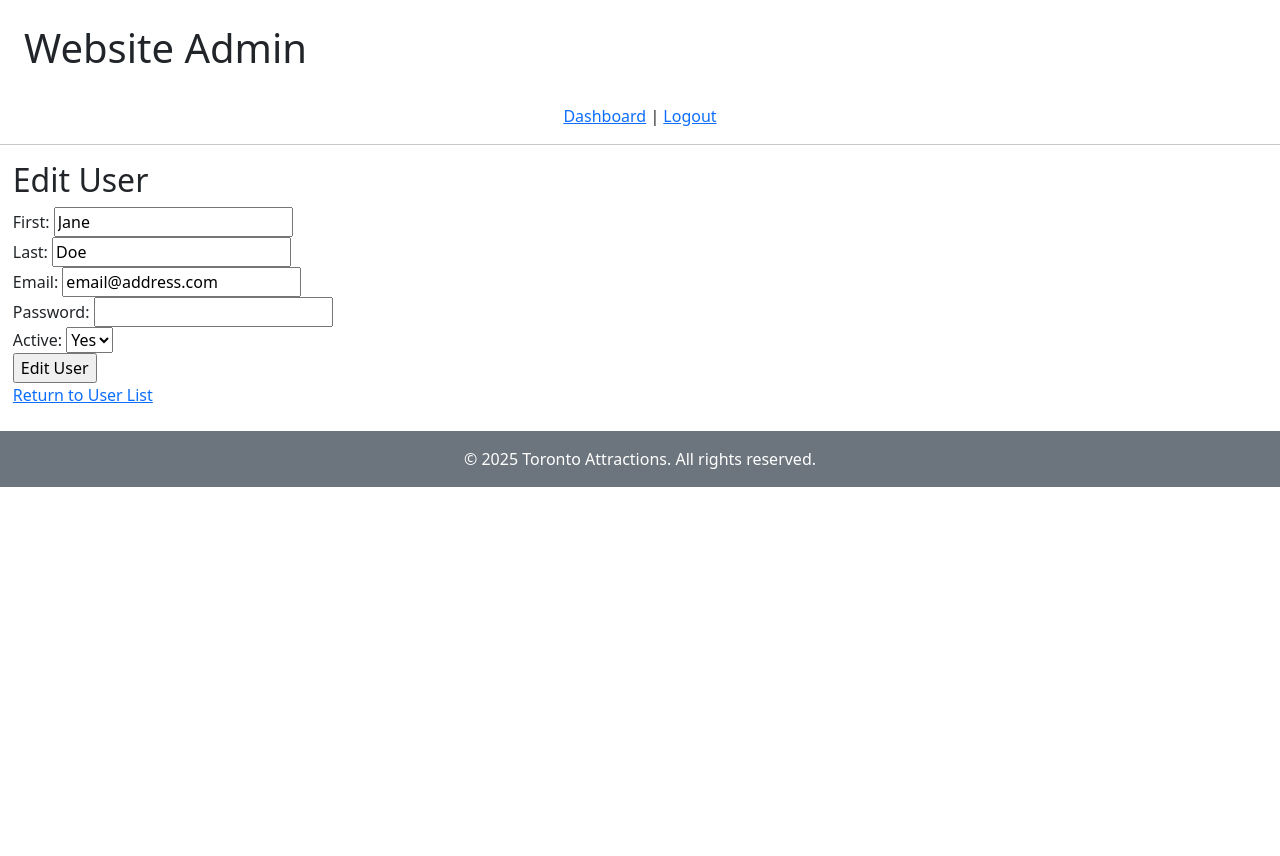
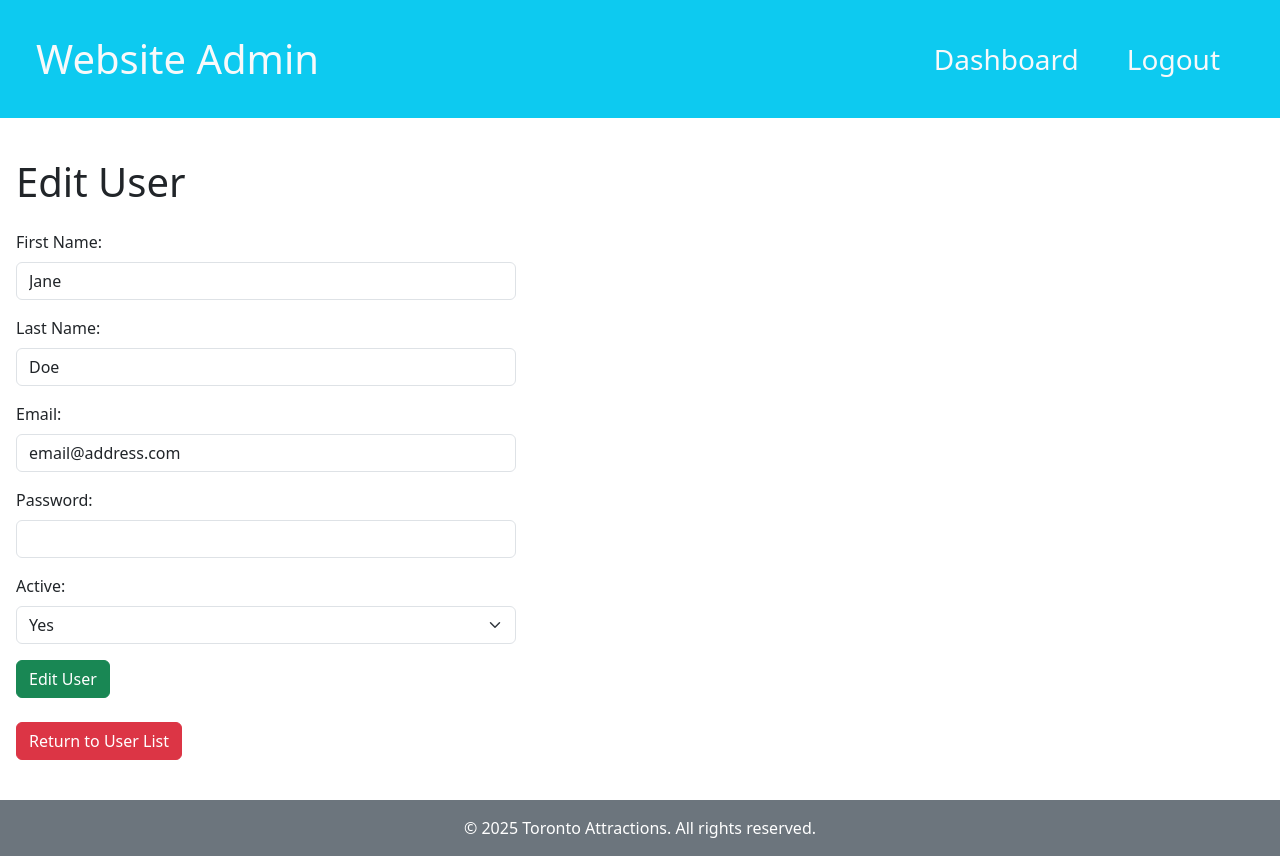
Before and after one commit to DhruvShah28/Toronto-attraction, a PHP site: page /admin/users_edit.php?id=1 in a window 1280 px wide. Before the commit the page ends 487 px from the top, so only its background shows below. Run offline with PHP 8.4, Linux system fonts and the light colour scheme; a user stored in the database is signed in; data comes from the database, SQL or seed files in the repository; a stand-in replaces the project's code that opens the database connection.

Commit message:
Add admin function

```diff
--- a/admin/includes/footer.php
+++ b/admin/includes/footer.php
@@ -1,4 +1,3 @@
-    </div>
 
     <footer class="container-fluid mt-4 text-bg-secondary p-3 text-center">
         <div>&copy; 2025 Toronto Attractions. All rights reserved.</div>
--- a/admin/includes/functions.php
+++ b/admin/includes/functions.php
@@ -14,46 +14,34 @@ function curl_get_contents( $url )
 
 function pre( $data )
 {
-
   echo '<pre>';
   print_r( $data );
   echo '</pre>';
-
 }
 
 function secure()
 {
-
   if( !isset( $_SESSION['id'] ) )
   {
-
-    header( 'Location: /' );
+    set_message("You must first log in to view this page.");
+    header( 'Location: index.php' );
     die();
-
   }
-
 }
 
 function set_message( $message )
 {
-
   $_SESSION['message'] = $message;
-
 }
 
 function get_message()
 {
-
   if( isset( $_SESSION['message'] ) )
   {
+    echo '<div class="container-fluid text-center bg-warning-subtle fs-4 p-3">
+        '.$_SESSION['message'].'
+      </div>';
 
-    echo '<p style="padding: 0 1%;" class="error">
-        <i class="fas fa-exclamation-circle"></i>
-        '.$_SESSION['message'].'
-      </p>
-      <hr>';
     unset( $_SESSION['message'] );
-
   }
-
 }
--- a/admin/includes/header.php
+++ b/admin/includes/header.php
@@ -5,20 +5,28 @@
     <meta name="viewport" content="width=device-width, initial-scale=1.0">
     <title>Attractions Admin</title>
     <link href="https://cdn.jsdelivr.net/npm/bootstrap@5.3.3/dist/css/bootstrap.min.css" rel="stylesheet">
+    <link rel="stylesheet" href="styles.css">
+    <script src="https://cdn.jsdelivr.net/npm/bootstrap@5.3.3/dist/js/bootstrap.bundle.min.js"></script>
 </head>
 
 <body>
-  <h1 class="container-fluid p-4">Website Admin</h1>
+  <nav class="navbar navbar-expand-sm bg-info mb-4 p-4">
+    <div class="container-fluid">
+        <a class="navbar-brand fs-1 text-light" href="#">Website Admin</a>
+        <button class="navbar-toggler" type="button" data-bs-toggle="collapse" data-bs-target="#navbarNavAltMarkup" aria-controls="navbarNavAltMarkup" aria-expanded="false" aria-label="Toggle navigation">
+            <span class="navbar-toggler-icon"></span>
+        </button>
+        <div class="collapse navbar-collapse" id="navbarNavAltMarkup">
+          <div class="navbar-nav ms-auto">
+              <?php if(!isset($_SESSION['id'])): ?>
+              <a class="nav-link fs-3 text-light mx-3" href="../index.php">Back</a>
+              <?php else: ?>
+              <a class="nav-link fs-3 text-light mx-3" href="dashboard.php">Dashboard</a>
+              <a class="nav-link fs-3 text-light mx-3" href="logout.php">Logout</a>
+              <?php endif; ?>
+          </div>
+        </div>
+    </div>
+  </nav>
 
-  <?php if(isset($_SESSION['id'])): ?>
-    <nav style="padding: 0 1%; text-align: center;">
-        <a href="dashboard.php">Dashboard</a> |
-        <a href="logout.php">Logout</a>
-    </nav>
-  <?php endif; ?>
-
-  <hr>
-
-  <?php echo get_message(); ?>
-
-  <div style="max-width: 1500px; margin: auto; padding: 0 1%;">
+  <?php get_message(); ?>
--- a/admin/logout.php
+++ b/admin/logout.php
@@ -5,3 +5,4 @@ include( 'includes/config.php' );
 session_destroy();
 
 header( 'Location: index.php' );
+die();
--- a/admin/styles.css
+++ b/admin/styles.css
@@ -1,107 +1,7 @@
-
-a:link,
-a:active,
-a:hover,
-a:visited {
-  text-decoration: none;
-  color: #FF8500;
+input, select {
+  max-width: 500px;
 }
 
-table {
-  width: 100%;
-  border: 1px solid #ccc;
-  border-spacing: 0;
-  border-collapse: collapse;
+.dashboard-item{
+  max-width: 600px;
 }
-
-td img,
-th img {
-  margin: 0;
-  padding: 0;
-}
-
-td, th {
-  border: 1px solid #ccc;
-  padding: 10px;
-}
-
-th {
-  white-space: nowrap;
-}
-
-.error {
-  color: #f00;
-  text-align: center;
-}
-
-label {
-  display: block;
-  margin: 0 0 10px 0;
-  text-align: left;
-}
-
-select {
-  -webkit-appearance: none;
-  -moz-appearance: none;
-  appearance: none;
-  font-size: 14px;
-  padding: 5px;
-  width: 100%;
-  margin: 0 0 10px 0;
-  box-sizing: border-box;
-  border-radius: 0;
-}
-
-textarea {
-  border-radius: 0;
-  font-size: 14px;
-  padding: 5px;
-  width: 100%;
-  margin: 0 0 10px 0;
-  box-sizing: border-box;
-}
-
-input {
-  border-radius: 0;
-  font-size: 14px;
-  padding: 5px;
-  width: 100%;
-  margin: 0 0 10px 0;
-  box-sizing: border-box;
-}
-
-input[type=submit] {
-  border: 0;
-  background-color: #eb741d;
-  color: #fff;
-  padding: 10px 10px;
-  font-size: 110%;
-  margin-top: 10px;
-}
-
-#dashboard {
-  padding: 0;
-  margin: 0;
-}
-
-#dashboard li a:link,
-#dashboard li a:visited,
-#dashboard li a:active,
-#dashboard li a:hover {
-  color: #fff;
-}
-#dashboard li {
-  background-color: #eb741d;
-  display: inline-block;
-  width: 22%;
-  margin: 1%;
-  padding: 2%;
-  box-sizing: border-box;
-  text-align: center;
-  list-style: none;
-  list-style-position: inside;
-  border: none;
-}
-#dashboard i {
-  margin-bottom: 5px;
-}
--- a/admin/users_edit.php
+++ b/admin/users_edit.php
@@ -1,25 +1,19 @@
 <?php
-
-include( 'includes/database.php' );
+include( 'includes/connection.php' );
 include( 'includes/config.php' );
 include( 'includes/functions.php' );
-
 secure();
 
 if( !isset( $_GET['id'] ) )
 {
-
   header( 'Location: users.php' );
   die();
-
 }
 
 if( isset( $_POST['first'] ) )
 {
-
   if( $_POST['first'] and $_POST['last'] and $_POST['email'] )
   {
-
     $query = 'UPDATE users SET
       first = "'.mysqli_real_escape_string( $connect, $_POST['first'] ).'",
       last = "'.mysqli_real_escape_string( $connect, $_POST['last'] ).'",
@@ -31,101 +25,77 @@ if( isset( $_POST['first'] ) )
 
     if( $_POST['password'] )
     {
-
       $query = 'UPDATE users SET
         password = "'.md5( $_POST['password'] ).'"
         WHERE id = '.$_GET['id'].'
         LIMIT 1';
       mysqli_query( $connect, $query );
-
     }
 
     set_message( 'User has been updated' );
-
+  }
+  header( 'Location: users.php' );
+  die();
 }
 
-  header( 'Location: users.php' );
-  die();
-
-}
-
+include( 'includes/header.php' );
 
 if( isset( $_GET['id'] ) )
 {
-
   $query = 'SELECT *
     FROM users
     WHERE id = '.$_GET['id'].'
     LIMIT 1';
   $result = mysqli_query( $connect, $query );
-
   if( !mysqli_num_rows( $result ) )
   {
-
     header( 'Location: users.php' );
     die();
-
   }
-
   $record = mysqli_fetch_assoc( $result );
-
 }
-
-include( 'includes/header.php' );
-
 ?>
 
-<h2>Edit User</h2>
+<main class="container-fluid p-3">
+  <h1 class="mb-4">Edit User</h1>
 
   <form method="post">
-
-  <label for="first">First:</label>
-  <input type="text" name="first" id="first" value="<?php echo htmlentities( $record['first'] ); ?>">
-
-  <br>
-
-  <label for="last">Last:</label>
-  <input type="text" name="last" id="last" value="<?php echo htmlentities( $record['last'] ); ?>">
-
-  <br>
-
-  <label for="email">Email:</label>
-  <input type="email" name="email" id="email" value="<?php echo htmlentities( $record['email'] ); ?>">
-
-  <br>
-
-  <label for="password">Password:</label>
-  <input type="password" name="password" id="password">
-
-  <br>
-
-  <label for="active">Active:</label>
+    <div class="mb-3">
+      <label for="first" class="form-label">First Name:</label>
+      <input type="text" class="form-control" name="first" id="first" value="<?php echo htmlentities( $record['first'] ); ?>">
+    </div>
+    <div class="mb-3">
+      <label for="last" class="form-label">Last Name:</label>
+      <input type="text" class="form-control" name="last" id="last" value="<?php echo htmlentities( $record['last'] ); ?>">
+    </div>
+    <div class="mb-3">
+      <label for="email" class="form-label">Email:</label>
+      <input type="email" class="form-control" name="email" id="email" value="<?php echo htmlentities( $record['email'] ); ?>">
+    </div>
+    <div class="mb-3">
+      <label for="password" class="form-label">Password:</label>
+      <input type="password" class="form-control" name="password" id="password">
+    </div>
+    <div class="mb-3">
+      <label for="active" class="form-label">Active:</label>
+      <select class="form-select" name="active" id="active">
       <?php
-
       $values = array( 'Yes', 'No' );
-
-  echo '<select name="active" id="active">';
       foreach( $values as $key => $value )
       {
         echo '<option value="'.$value.'"';
         if( $value == $record['active'] ) echo ' selected="selected"';
         echo '>'.$value.'</option>';
       }
-  echo '</select>';
-
       ?>
-
-  <br>
-
-  <input type="submit" value="Edit User">
-
+      </select>
+    </div>
+    <input type="submit" class="btn btn-success mb-4" value="Edit User">
   </form>
 
-<p><a href="users.php"><i class="fas fa-arrow-circle-left"></i> Return to User List</a></p>
-
+  <div><a href="users.php" class="btn btn-danger">Return to User List</a></div>
+</main>
 
 <?php
-
 include( 'includes/footer.php' );
-
 ?>
```
Also changed, not shown: admin/dashboard.php (+7 -24 lines), admin/index.php (+16 -33 lines), admin/users.php (+28 -34 lines), admin/users_add.php (+27 -55 lines), index.php (+5 -7 lines). Lines whose indentation alone changed are shown as unchanged.
